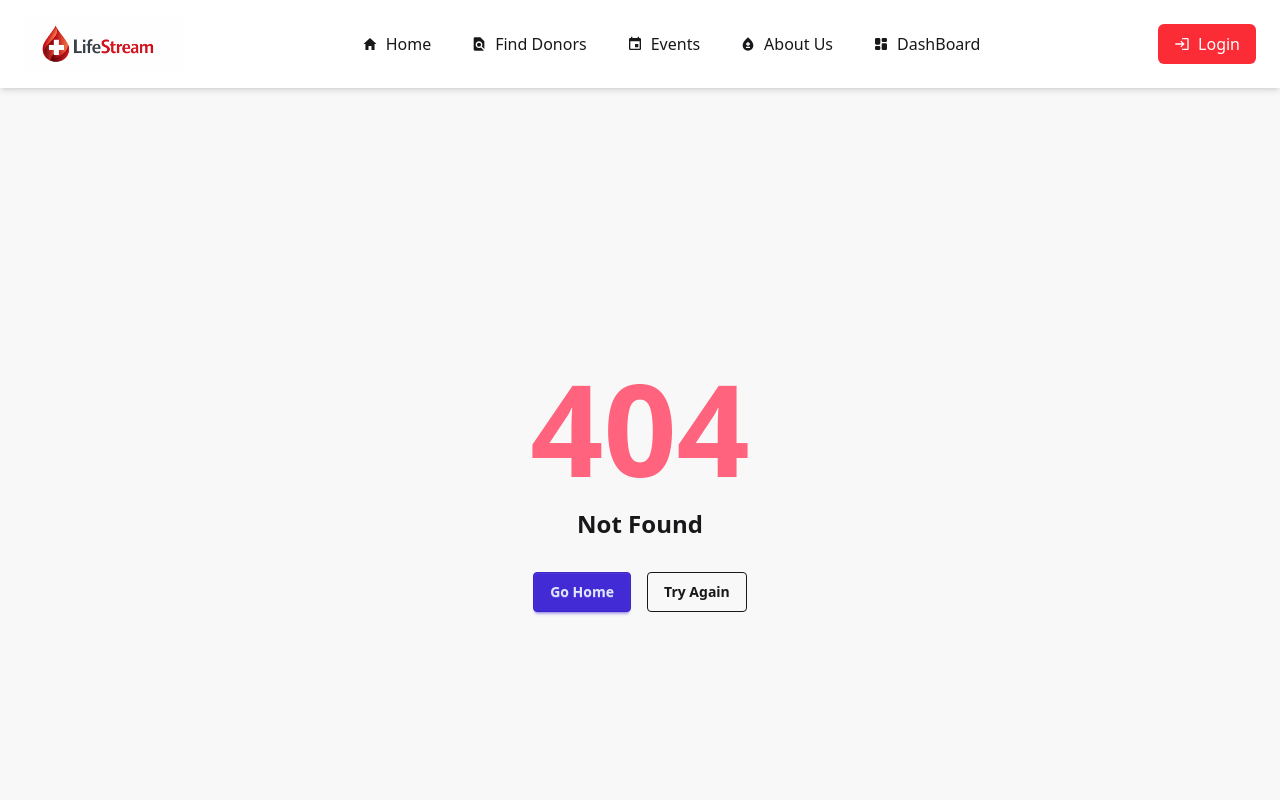
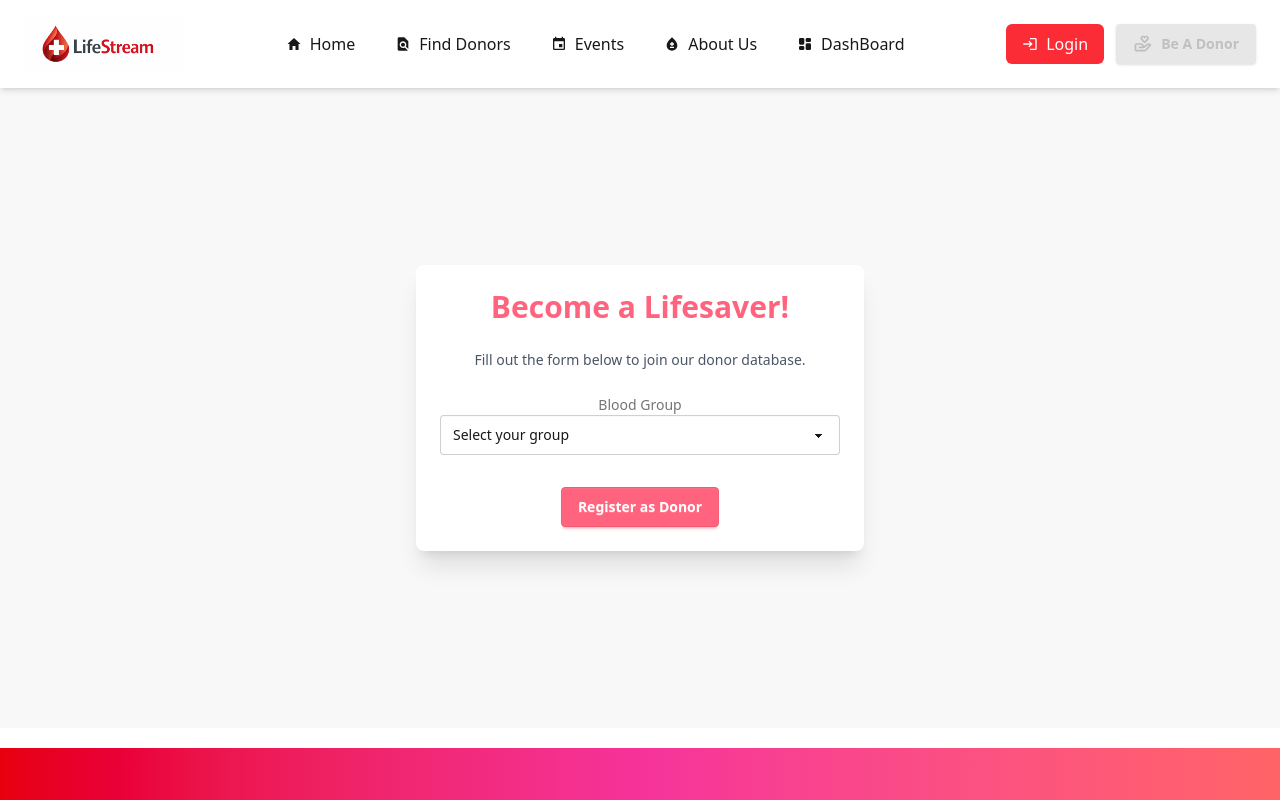
Before and after one commit to Taoshif1/PH-A11.2-Client, a React (Vite) app: page /beadonor in a window 1280 px wide. Shown: the top 800 px of the page. Built offline with nearby package versions, Linux system fonts and the light colour scheme; no server answers.

Commit message:
BeADonor & Axios added

```diff
--- a/package.json
+++ b/package.json
@@ -11,6 +11,7 @@
   },
   "dependencies": {
     "@tailwindcss/vite": "^4.1.18",
+    "axios": "^1.13.5",
     "daisyui": "^5.5.14",
     "firebase": "^12.8.0",
     "framer-motion": "^12.27.0",
--- a/src/components/Navbar.jsx
+++ b/src/components/Navbar.jsx
@@ -4,9 +4,10 @@ import { IoMdHome } from "react-icons/io";
 import { CiLogout } from "react-icons/ci";
 import { TbLayoutDashboardFilled } from "react-icons/tb";
 import { MdFindInPage, MdEvent, MdBloodtype, MdLogin } from "react-icons/md";
+import { BiDonateHeart } from "react-icons/bi";
 import { IoMenu, IoClose } from "react-icons/io5";
 import { useState, useContext } from "react";
-import { useAuth  } from "../hooks/useAuth";
+import { useAuth } from "../hooks/useAuth";
 
 const Navbar = () => {
   const [isOpen, setIsOpen] = useState(false);
@@ -18,7 +19,7 @@ const Navbar = () => {
       <li>
         <NavLink
           to="/"
-          className="flex items-center gap-2 p-2 hover:bg-gray-200 rounded"
+          className="flex items-center gap-2 p-2 hover:bg-gray-200 rounded "
         >
           <IoMdHome /> Home
         </NavLink>
@@ -58,7 +59,6 @@ const Navbar = () => {
 
       {/* {user && (
       )} */}
-
     </>
   );
 
@@ -88,8 +88,9 @@ const Navbar = () => {
         <ul className="flex flex-row gap-6 font-medium">{links}</ul>
       </div>
 
-      {/* Right: Dynamic Login Button */}
+      {/* Right: Dynamic Login & Donor Button */}
       <div className="flex items-center gap-3">
+        {/* login button */}
         {user ? (
           <>
             {/* User Name */}
@@ -100,7 +101,7 @@ const Navbar = () => {
             {/* Logout */}
             <button
               onClick={logOut}
-              className="bg-gray-700 text-white px-4 py-2 rounded-md hover:bg-gray-800 transition flex items-center gap-2"
+              className="bg-gray-700 text-white px-4 py-2 rounded-md hover:bg-gray-800 transition flex items-center gap-2 hover:scale-105"
             >
               <CiLogout /> Logout
             </button>
@@ -108,11 +109,23 @@ const Navbar = () => {
         ) : (
           <NavLink
             to="/login"
-            className="bg-red-500 text-white px-4 py-2 rounded-md flex items-center gap-2 hover:bg-red-600 transition"
+            className="bg-red-500 text-white px-4 py-2 rounded-md flex items-center gap-2 hover:bg-red-700 transition hover:scale-105"
           >
             <MdLogin /> Login
           </NavLink>
         )}
+
+        {/* Be a donor button */}
+        <NavLink
+          to="/beadonor"
+          className={({ isActive }) =>
+            `btn ${isActive ? "btn-disabled" : "btn-error text-white"} flex items-center gap-2 shadow-sm transition-all hover:scale-105`
+          }
+        >
+          <BiDonateHeart size={20} />
+          Be A Donor
+        </NavLink>
+
       </div>
 
       {/* Mobile Menu Overlay */}
--- a/src/index.css
+++ b/src/index.css
@@ -5,5 +5,5 @@
 
 
   .active {
-    @apply bg-red-500 text-white font-semibold scale-105 transition;
+    @apply bg-red-500 hover:bg-red-700 text-white font-semibold scale-105 transition;
   }
--- /dev/null
+++ b/src/pages/BeADonor.jsx
@@ -0,0 +1,26 @@
+// src/pages/BeADonor.jsx
+const BeADonor = () => {
+    return (
+        <div className="min-h-[80vh] flex flex-col items-center justify-center bg-base-200 p-6">
+            <div className="card w-full max-w-md bg-base-100 shadow-xl">
+                <div className="card-body items-center text-center">
+                    <h2 className="card-title text-3xl font-bold text-error">Become a Lifesaver!</h2>
+                    <p className="py-4 text-gray-600">Fill out the form below to join our donor database.</p>
+                    <div className="form-control w-full">
+                        <label className="label"><span className="label-text">Blood Group</span></label>
+                        <select className="select select-bordered w-full">
+                            <option disabled selected>Select your group</option>
+                            <option>A+</option>
+                            <option>O+</option>
+                            <option>B+</option>
+                        </select>
+                    </div>
+                    <div className="card-actions mt-6">
+                        <button className="btn btn-error text-white w-full">Register as Donor</button>
+                    </div>
+                </div>
+            </div>
+        </div>
+    );
+};
+export default BeADonor
--- a/src/pages/Login.jsx
+++ b/src/pages/Login.jsx
@@ -80,7 +80,7 @@ const Login = () => {
               className={`input input-bordered w-full ${errors.password ? "input-error" : ""}`}
               {...register("password", { required: "Password is required" })}
             />
-            {errors.password && <span className="text-red-500 text-xs mt-1">{errors.password.message}</span>}
+            {errors.password && <span className=" text-xs mt-1">{errors.password.message}</span>}
           </div>
 
           {/* login button */}
--- a/src/routes/router.jsx
+++ b/src/routes/router.jsx
@@ -10,6 +10,8 @@ import AboutUs from "../components/AboutUs";
 import Dashboard from "../components/Dashboard";
 import PrivateRoute from "./PrivateRoute";
 import ErrorPage from "../pages/ErrorPage";
+import axios from "axios"
+import BeADonor from "../pages/BeADonor";
 
 export const router = createBrowserRouter([
   // --- MAIN SITE SECTION ---
@@ -29,7 +31,11 @@ export const router = createBrowserRouter([
       {
         path: "events",
         Component: Events,
-        loader: () => fetch('/bloodRequestEvent.json').then(res => res.json())
+        loader: async() => {
+          // fetch('/bloodRequestEvent.json').then(res => res.json())
+          const response = await axios.get('/bloodRequestEvent.json');
+          return response.data;
+        }
       },
       {
         path: "about-us",
@@ -41,6 +47,14 @@ export const router = createBrowserRouter([
           <PrivateRoute>
             <Dashboard />
           </PrivateRoute>,
+        errorElement: <div className="p-10 text-red-500">Dashboard failed to load.</div>
+      },
+      {
+        path: "beadonor",
+        element:
+          // <PrivateRoute>
+          // </PrivateRoute>,
+            <BeADonor/>,
         errorElement: <div className="p-10 text-red-500">Dashboard failed to load.</div>
       },
     ],
```
Also changed, not shown: 1 other file (tests, documents, lock files or other folders). Lines whose indentation alone changed are shown as unchanged.
